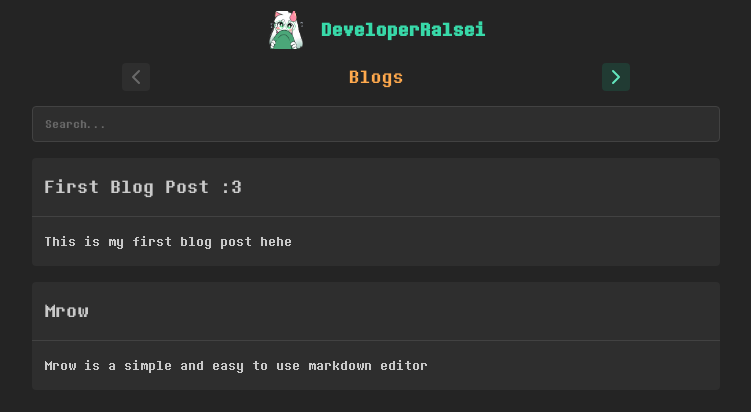
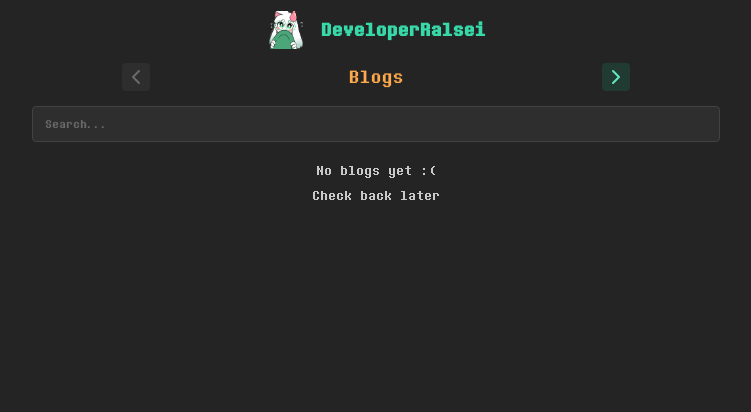
Before and after one commit to DeveloperRalsei/DeveloperRalsei.github.io, a React (Vite) app: page / in a window 1280 px wide. Both pictures are taken after a click on the button 400 px from the left and 77 px from the top of the page. Shown: the top 412 px of the page, without its empty margins (264-1015 px from the left). Built offline with nearby package versions, Linux system fonts and the light colour scheme.

Commit message:
Yayy I added blog system and it was so hard

```diff
--- a/blogs/first.mdx
+++ /dev/null
@@ -1,9 +0,0 @@
-export const blogInfo = {
-  id: 1,
-  title: "First Blog Post :3",
-  description: "This is my first blog post hehe",
-  date: new Date(2023, 12, 5),
-  slug: "first",
-};
-
-## shit
--- a/blogs/index.d.ts
+++ b/blogs/index.d.ts
@@ -1,5 +1,3 @@
 import { Blog } from "@/types";
-import { blogInfo } from "./first.mdx";
-import { blogInfo as SecondBlog } from "./mrow.mdx";
 
-export default [blogInfo, SecondBlog] as Blog[];
+export default [] as Blog[];
--- a/blogs/mrow.mdx
+++ /dev/null
@@ -1,7 +0,0 @@
-export const blogInfo = {
-  id: 3,
-  title: "Mrow",
-  description: "Mrow is a simple and easy to use markdown editor",
-  date: new Date(2023, 12, 6),
-  slug: "mrow",
-};
--- a/src/sections/Blogs.tsx
+++ b/src/sections/Blogs.tsx
@@ -1,16 +1,44 @@
 import BlogCard from "@/components/BlogCard";
 import blogs from "@blogs";
-import { Stack, TextInput } from "@mantine/core";
+import { Stack, TextInput, Text } from "@mantine/core";
+import { useState } from "react";
 
 export default function Blogs() {
-  console.log(blogs);
+  const [search, setSearch] = useState("");
+  const filteredBlogs = !!search
+    ? blogs.filter((b) =>
+        [b.title, b.description, b.slug]
+          .filter((x) => x)
+          .join(" ")
+          .toLowerCase()
+          .includes(search.toLowerCase())
+      )
+    : blogs;
+
   return (
     <Stack>
-      <TextInput placeholder="Search..." />
+      <TextInput
+        placeholder="Search..."
+        value={search}
+        onChange={(e) => setSearch(e.target.value)}
+      />
 
-      {blogs.map((b, i) => {
+      {filteredBlogs.map((b, i) => {
         return <BlogCard blogInfo={b} key={i} />;
       })}
+
+      {!blogs.length && (
+        <Text w={"100%"} ta={"center"}>
+          No blogs yet {":("} <br />
+          Check back later
+        </Text>
+      )}
+
+      {/* {filteredBlogs.length === 0 && (
+        <Text w={"100%"} ta={"center"}>
+          There's nothing I can show you 3:
+        </Text>
+      )} */}
     </Stack>
   );
 }
```
Also changed, not shown: 1 other file (tests, documents, lock files or other folders).
